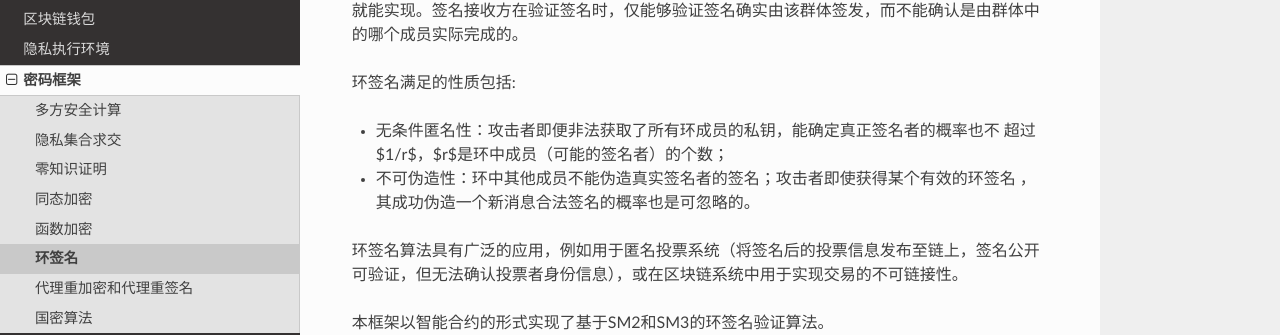
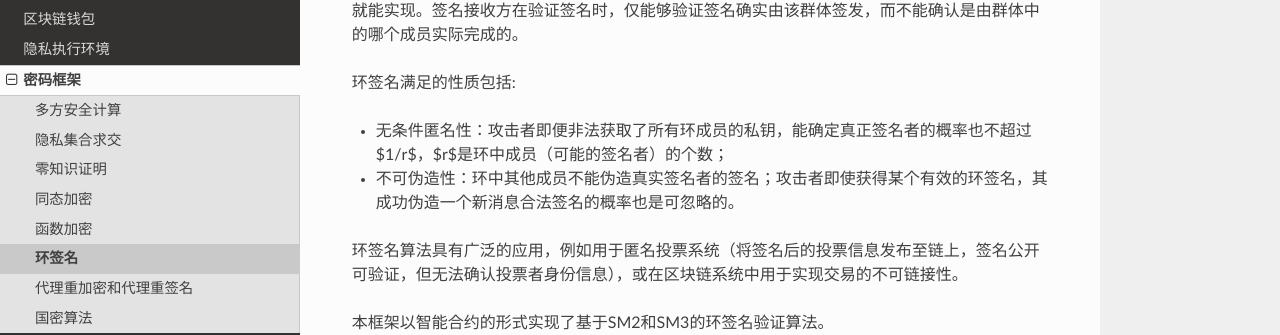
Before and after one commit to boyanet/yape-docs, a Sphinx documentation site: the page built from docs/source/cipher_structure/rs.md, in a window 1280 px wide. Shown: the part 217-552 px from the top of the page. Built offline with Sphinx 7.4.7 and the Read the Docs theme 2.0.0, drawn with Linux system fonts in a browser that asks for light colours.

Commit message:
Update rs.md

```diff
--- a/docs/source/cipher_structure/rs.md
+++ b/docs/source/cipher_structure/rs.md
@@ -4,10 +4,8 @@
 
 环签名满足的性质包括:
 
-- 无条件匿名性：攻击者即便非法获取了所有环成员的私钥，能确定真正签名者的概率也不
-  超过$1/r$，$r$是环中成员（可能的签名者）的个数；
-- 不可伪造性：环中其他成员不能伪造真实签名者的签名；攻击者即使获得某个有效的环签名
-  ，其成功伪造一个新消息合法签名的概率也是可忽略的。
+- 无条件匿名性：攻击者即便非法获取了所有环成员的私钥，能确定真正签名者的概率也不超过$1/r$，$r$是环中成员（可能的签名者）的个数；
+- 不可伪造性：环中其他成员不能伪造真实签名者的签名；攻击者即使获得某个有效的环签名，其成功伪造一个新消息合法签名的概率也是可忽略的。
 
 环签名算法具有广泛的应用，例如用于匿名投票系统（将签名后的投票信息发布至链上，签名公开可验证，但无法确认投票者身份信息），或在区块链系统中用于实现交易的不可链接性。
 
```
